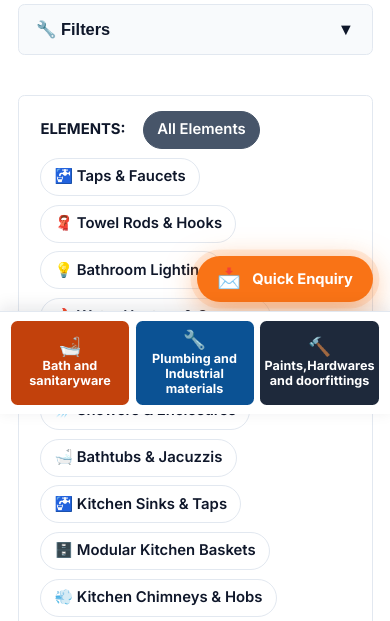
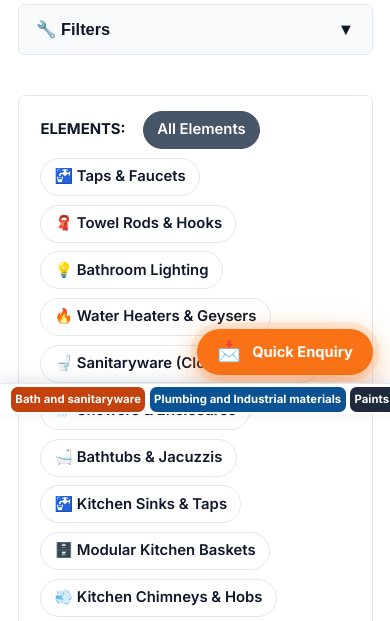
Before and after one commit to rohit-r-20/Sathik, a Flask app: page /products in a window 390 px wide. Shown: the part 430-1051 px from the top of the page. Run offline with Flask 3, Linux system fonts and the light colour scheme; parts of the project's set-up code (start-up, migrations or seed data) failed here and were passed over.

Commit message:
Compacted bottom sticky mobile bar to 0.7 cm, hid button icons, and adjusted FAB/body offsets

```diff
--- a/static/css/responsive.css
+++ b/static/css/responsive.css
@@ -63,11 +63,11 @@
   background: #ffffff;
   border-top: 1px solid var(--border);
   box-shadow: 0 -4px 16px rgba(15, 23, 42, 0.10);
-  padding: 0.5rem 0.625rem;
+  padding: 0.15rem 0.625rem;
   /* safe area inset for iOS home indicator */
-  padding-bottom: calc(0.5rem + env(safe-area-inset-bottom, 0px));
-  gap: 0.375rem;
-  height: 5.9rem;
+  padding-bottom: calc(0.15rem + env(safe-area-inset-bottom, 0px));
+  gap: 0.25rem;
+  height: 1.75rem;
 }
 
 .mobile-bar-btn {
@@ -76,28 +76,31 @@
   flex-direction: column;
   align-items: center;
   justify-content: center;
-  gap: 0.15rem;
-  padding: 0.5rem 0.25rem;
-  font-size: 0.72rem;
+  gap: 0;
+  padding: 0.1rem 0.25rem;
+  font-size: 0.65rem;
   font-weight: 700;
   border-radius: var(--radius-md);
   border: none;
   cursor: pointer;
   text-decoration: none;
   letter-spacing: 0.005em;
-  min-height: 4.6rem;
+  min-height: 1.45rem;
   text-align: center;
-  line-height: 1.2;
+  line-height: 1.15;
   transition: opacity 0.15s, transform 0.15s;
 }
 
 .mobile-bar-btn .btn-icon {
-  font-size: 1.05rem;
-  line-height: 1;
+  display: none !important;
 }
 
 .mobile-bar-btn .btn-text {
   display: block;
+  white-space: nowrap;
+  overflow: hidden;
+  text-overflow: ellipsis;
+  max-width: 100%;
 }
 
 .mobile-bar-btn:active {
@@ -197,7 +200,7 @@ body.modal-open {
 
   /* Quick Enquiry FAB Mobile position above bottom sticky bar */
   .quick-enquiry-fab {
-    bottom: calc(6.4rem + env(safe-area-inset-bottom, 0px));
+    bottom: calc(2.25rem + env(safe-area-inset-bottom, 0px));
     right: 1rem;
     padding: 0.75rem 1.125rem;
     font-size: 0.84rem;
@@ -214,7 +217,7 @@ body.modal-open {
 
   /* Pad body so sticky bar doesn't cover footer content */
   body {
-    padding-bottom: calc(7.9rem + env(safe-area-inset-bottom, 0px));
+    padding-bottom: calc(3.75rem + env(safe-area-inset-bottom, 0px));
   }
 
   /* ── Mobile Navigation Drawer (full-width slide-down) ── */
```
